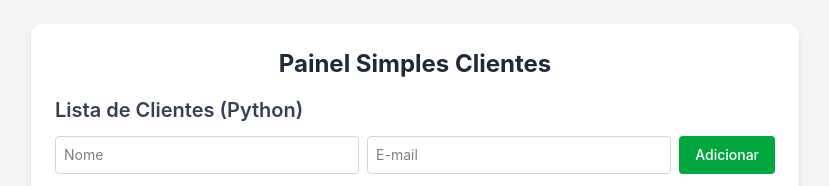
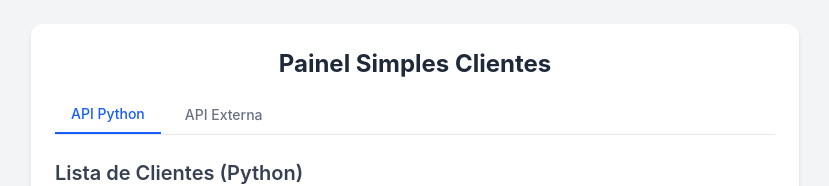
Before and after one commit to Vishoiti/api_clientes, a React (Vite) app in the folder frontend/: page / in a window 1280 px wide. Shown: the top 186 px of the page, without its empty margins (225-1054 px from the left). Built offline with nearby package versions, Linux system fonts and the light colour scheme; no server answers.

Commit message:
feat(frontend): aba com consumo de API externa (JSONPlaceholder)

```diff
--- a/frontend/src/App.tsx
+++ b/frontend/src/App.tsx
@@ -1,13 +1,43 @@
+import { useState } from "react"
 import ClientePython from "./components/ClientePython"
+import ClienteApi from "./components/ClienteApi"
+
 
 function App() {
+  const [abaAtiva, setAbaAtiva] = useState<'python' | 'api'>('python')
+
   return(
     <div className="min-h-screen bg-gray-100 p-6">
       <div className="max-w-3xl mx-auto bg-white rounded-xl shadow-md p-6">
         <h1 className="text-2xl font-bold text-gray-800 mb-4 text-center">
           Painel Simples Clientes
         </h1>
-        <ClientePython />
+
+
+        <div className="flex gap-2 mb-6 border-b border-gray-200">
+          <button
+          onClick={() => setAbaAtiva('python')}
+          className={`px-4 py-2 text-sm font-medium ${
+            abaAtiva === 'python'
+              ? 'border-b-2 border-blue-600 text-blue-600'
+              : 'text-gray-500 hover:text-gray-700'
+          }`}
+          >
+            API Python
+          </button>
+          <button
+            onClick={() => setAbaAtiva('api')}
+            className={`px-4 py-2 text-sm font-medium ${
+              abaAtiva === 'api'
+              ? 'border-b-2 border-blue-600 text-blue-600'
+              : 'text-gray-500 hover:text-gray-700'
+            }`}
+          >
+            API Externa
+          </button>
+        </div>
+
+        {abaAtiva === 'python' ? <ClientePython /> : <ClienteApi />}
       </div>
     </div>
   )
--- /dev/null
+++ b/frontend/src/components/ClienteApi.tsx
@@ -0,0 +1,49 @@
+import { useState, useEffect } from "react";
+
+interface UsuarioExterno {
+    id: number;
+    name: string;
+    email: string;
+}
+
+const ClienteApi = () => {
+    const [usuarios, setUsuarios] = useState<UsuarioExterno[]>([]);
+    const [loading, setLoading] = useState<boolean>(true);
+
+    const buscarUsuarios = async () => {
+        try {
+            const response = await fetch('https://jsonplaceholder.typicode.com/users');
+            const data: UsuarioExterno[] = await response.json();
+            setUsuarios(data);
+        } catch (error) {
+            console.error('Erro ao buscar API externa:', error);
+        } finally {
+            setLoading(false);
+        }
+    };
+
+    useEffect(() => {
+        buscarUsuarios();
+    }, []);
+
+    return (
+        <div>
+            <h2 className="text-xl font-semibold text-gray-700 mb-3">Usuários (API Externa)</h2>
+
+        {loading ? (
+            <p className="text-gray-500 text-center">Carregando da API externa...</p>
+        ) : (
+            <ul className="space-y-2">
+                {usuarios.map((usuario) => (
+                    <li key={usuario.id} className="border border-gray-200 p-3 rounded bg-gray-50">
+                        <p className="font-semibold text-gray-800">{usuario.name}</p>
+                        <p className="text-sm text-gray-500">{usuario.email}</p>
+                    </li>
+                ))}
+            </ul>
+        )}
+    </div>
+  );
+};
+
+export default ClienteApi;
```
